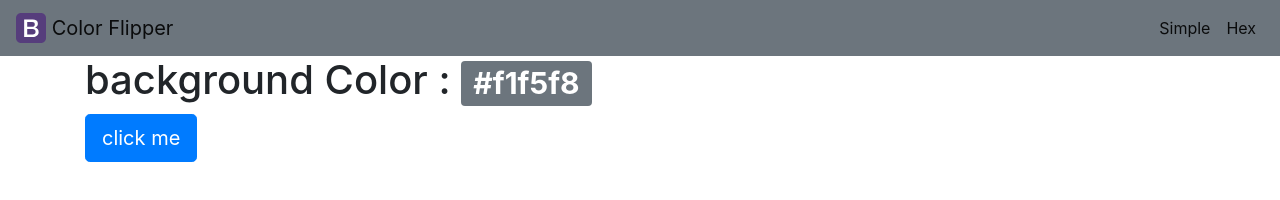
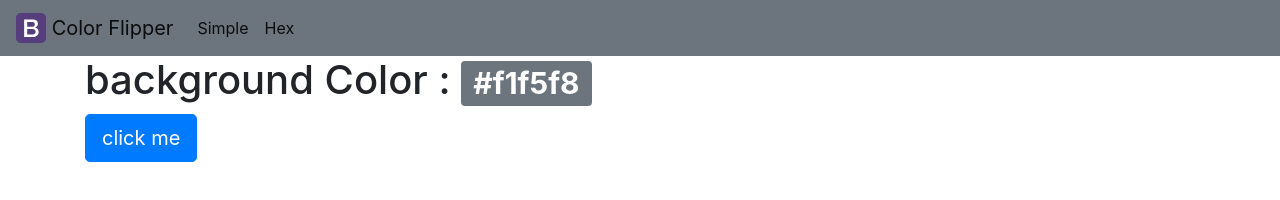
Before and after one commit to shivaram997/ColorFlipper, a plain HTML site: page hex.html in a window 1280 px wide. Drawn offline with nearby package versions, Linux system fonts and the light colour scheme.

Commit message:
Update hex.html

```diff
--- a/hex.html
+++ b/hex.html
@@ -13,12 +13,12 @@
             <img src="bootstrap-solid.svg" width="30" height="30" class="d-inline-block align-top" alt="" loading="lazy">
             Color Flipper
         </a>
-        <div class="collapse navbar-collapse justify-content-end" id="navbarNavAltMarkup">
-          <div class="navbar-nav">
+        <div class="navbar-nav">
             <a class="nav-link active" href="index.html">Simple <span class="sr-only">(current)</span></a>
+
+        </div>
+        <div class="navbar-nav">
             <a class="nav-link active" href="hex.html">Hex</a>
-
-          </div>
         </div>
       </nav>
     <main>
```
